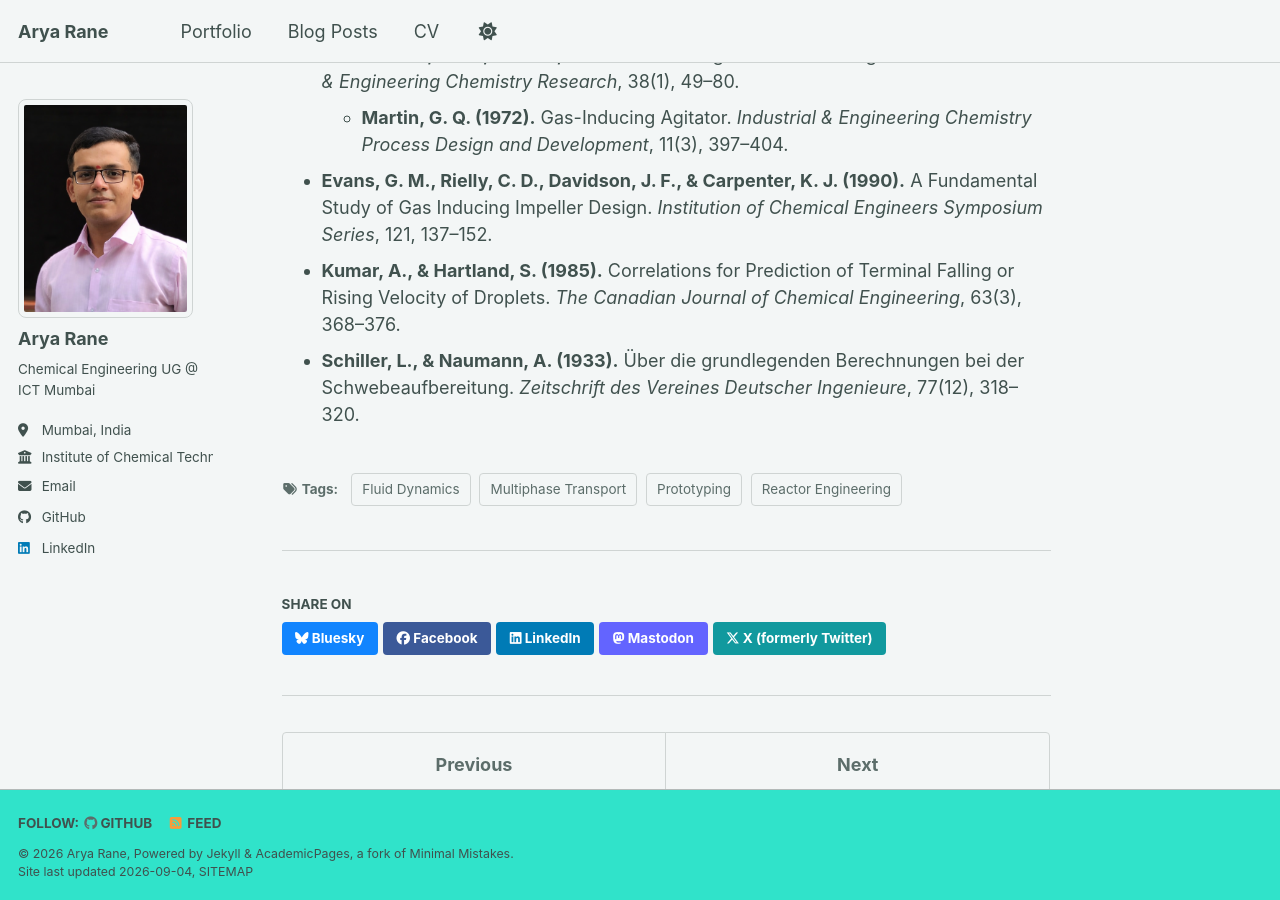
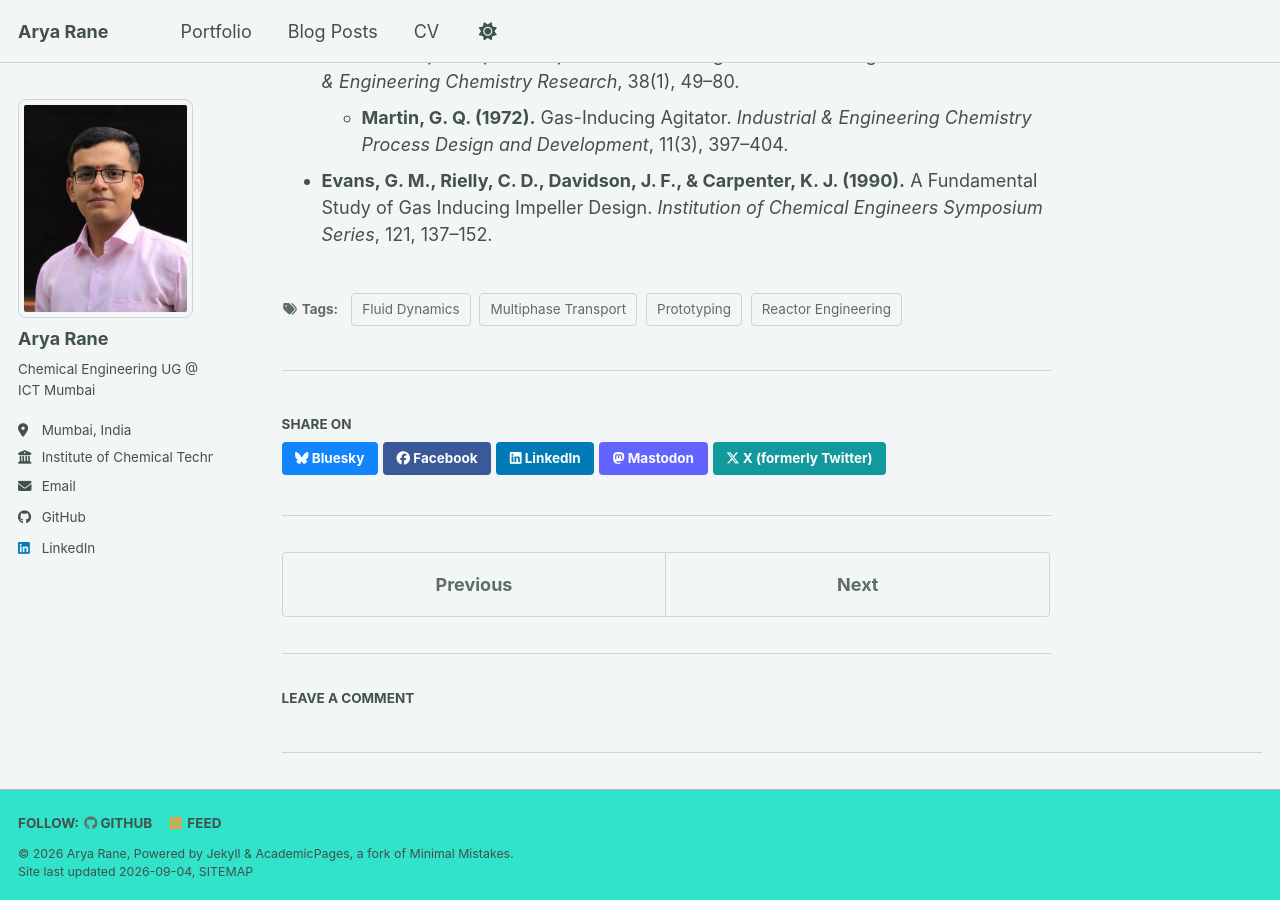
Before and after one commit to TheAnveshak/TheAnveshak.github.io, a Jekyll site: the page built from _posts/2026-03-05-gas-inducing-impeller-design.md, in a window 1280 px wide and 900 px high, scrolled down 7382 px. Built offline with Jekyll 4.4.1, drawn with Linux system fonts in a browser that asks for light colours; comment, search, counter and statistics services are not loaded; a style sheet for code colours, icons or effects is not loaded.

Commit message:
Clean up bibliography in gas-inducing impeller design post
Removed duplicate references from the bibliography.

```diff
--- a/_posts/2026-03-05-gas-inducing-impeller-design.md
+++ b/_posts/2026-03-05-gas-inducing-impeller-design.md
@@ -78,5 +78,3 @@ That margin is the honest story, not the absolute rate. Literature is unambiguou
 * **Patwardhan, A. W., & Joshi, J. B. (1999).** Design of Gas-Inducing Reactors. *Industrial & Engineering Chemistry Research*, 38(1), 49–80.
   * **Martin, G. Q. (1972).** Gas-Inducing Agitator. *Industrial & Engineering Chemistry Process Design and Development*, 11(3), 397–404.
 * **Evans, G. M., Rielly, C. D., Davidson, J. F., & Carpenter, K. J. (1990).** A Fundamental Study of Gas Inducing Impeller Design. *Institution of Chemical Engineers Symposium Series*, 121, 137–152.
-* **Kumar, A., & Hartland, S. (1985).** Correlations for Prediction of Terminal Falling or Rising Velocity of Droplets. *The Canadian Journal of Chemical Engineering*, 63(3), 368–376.
-* **Schiller, L., & Naumann, A. (1933).** Über die grundlegenden Berechnungen bei der Schwebeaufbereitung. *Zeitschrift des Vereines Deutscher Ingenieure*, 77(12), 318–320.
```
